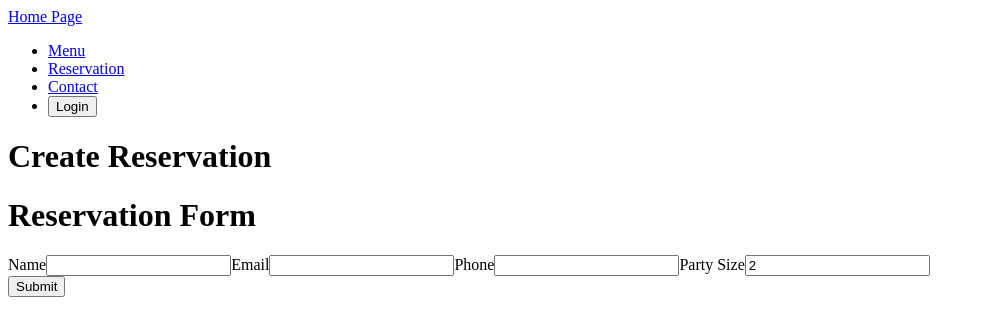
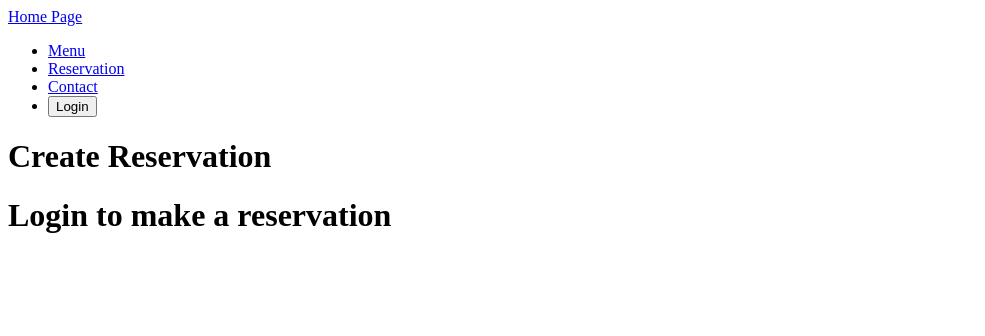
Before and after one commit to ant-codes-42/slurp-society, a React (Vite) app in the folder client/: page /reservation/create/1 in a window 1280 px wide. Shown: the top 336 px of the page, without its empty margins (0-985 px from the left). Built offline with nearby package versions, Linux system fonts and the light colour scheme.

Commit message:
refactored reservation form to pull data based on login

```diff
--- a/client/src/api/userAPI.tsx
+++ b/client/src/api/userAPI.tsx
@@ -25,4 +25,25 @@ const retrieveUsers = async () => {
   }
 }
 
-export { retrieveUsers };
+const getUserById = async (id: string) => {
+  try {
+    const response = await fetch(`/api/users/${id}`, {
+      headers: {
+        'Content-Type': 'application/json',
+        Authorization: `Bearer ${Auth.getToken()}`
+      }
+    });
+    const data = await response.json();
+
+    if(!response.ok) {
+      throw new Error('invalid user API response, check network tab!');
+    }
+
+    return data;
+
+  } catch (err) {
+    console.log('Error from data retrieval:', err);
+    return {};
+  }
+}
+export { retrieveUsers, getUserById };
--- a/client/src/components/ReservationForm.tsx
+++ b/client/src/components/ReservationForm.tsx
@@ -1,58 +1,102 @@
-import { useState } from 'react';
+import { useState, useEffect } from 'react';
+import { getUserById } from '../api/userAPI';
+import type { UserData } from '../interfaces/UserData';
+import auth from '../utils/Auth';
 
-export default function ReservationForm({slot, incomingPartySize}: {slot: string, incomingPartySize: string}) {
-    const [name, setName] = useState('');
-    const [email, setEmail] = useState('');
-    const [phone, setPhone] = useState('');
+export default function ReservationForm({ slot, incomingPartySize }: { slot: string, incomingPartySize: string }) {
+    const [userObj, setUserObj] = useState<UserData>({
+        id: null,
+        email: null,
+        name: null,
+        phone: null,
+        password: null,
+    });
+    const [specialRequests, setSpecialRequests] = useState('');
     const [partySize, setPartySize] = useState(incomingPartySize);
     const slotId = slot;
     console.log(slotId); //temp logging
+
+    const [loginCheck, setLoginCheck] = useState(false);
+
+    const checkLogin = () => {
+        if (auth.loggedIn()) {
+            setLoginCheck(true);
+        }
+    };
+
+    useEffect(() => {
+        checkLogin();
+    }, []);
+
+    useEffect(() => {
+        if (loginCheck) {
+            //Add decode token and API call to get user data
+            setUserObj(prevState => ({
+                ...prevState,
+                id: auth.getProfile().id
+            }));
+        }
+    }, [loginCheck]);
+
+    useEffect(() => {
+        if (userObj.id) {
+            getUserById(userObj.id)
+                .then((user) => {
+                    console.log('User:', user);
+                })
+                .catch((error) => {
+                    console.error('Error fetching user:', error);
+                });
+        }
+    }, [userObj.id])
 
     const handleInputChange = (e: React.ChangeEvent<HTMLInputElement>) => {
         const { target } = e;
         const inputType = target.name;
         const inputValue = target.value;
 
-        if (inputType === 'name') {
-            setName(inputValue);
-        } else if (inputType === 'email') {
-            setEmail(inputValue);
-        } else if (inputType === 'phone') {
-            setPhone(inputValue);
+        if (inputType === 'specialRequests') {
+            setSpecialRequests(inputValue);
         } else if (inputType === 'partySize') {
             setPartySize(inputValue);
         }
     };
 
+
+
     const handleFormSubmit = (e: React.FormEvent<HTMLFormElement>) => {
         e.preventDefault();
-
-        if (!name || !email || !phone || !partySize) {
-            alert('Please fill out all fields');
-            return;
-        }
 
         //Add API call to create reservation
     };
 
     return (
+        <>
+            {!loginCheck ? (
+                <div>
+                    <h1>Login to make a reservation</h1>
+                </div>
+            ) : (
                 <div>
                     <h1>Reservation Form</h1>
                     <form onSubmit={handleFormSubmit}>
                         <div>
                             <label htmlFor="name">Name</label>
-            <input type="text" value={name} onChange={handleInputChange} id="name" name="name" />
+                            <input type="text" value={userObj.name ? userObj.name : ''} id="name" name="name" />
                             <label htmlFor="email">Email</label>
-            <input type="email" value={email} onChange={handleInputChange} id="email" name="email" />
+                            <input type="email" value={userObj.email ? userObj.email : ''} id="email" name="email" />
                             <label htmlFor="phone">Phone</label>
-            <input type="phone" value={phone} onChange={handleInputChange} id="phone" name="phone" />
+                            <input type="phone" value={userObj.phone ? userObj.phone : ''} id="phone" name="phone" />
                             <label htmlFor="partySize">Party Size</label>
-            <input type="number" value={partySize} onChange={handleInputChange} id="partySize" name="partySize" defaultValue={incomingPartySize} />
+                            <input type="specialRequests" value={specialRequests} onChange={handleInputChange} id="specialRequests" name="specialRequests" />
+                            <input type="number" value={partySize} onChange={handleInputChange} id="partySize" name="partySize" defaultValue={incomingPartySize} min={1} />
                         </div>
                         <div>
                             <input type="submit" value="Submit" />
                         </div>
                     </form>
                 </div>
+            )}
+        </>
     );
 }
```
Also changed, not shown: client/src/interfaces/UserData.tsx (+4 -3 lines). Lines whose indentation alone changed are shown as unchanged.
